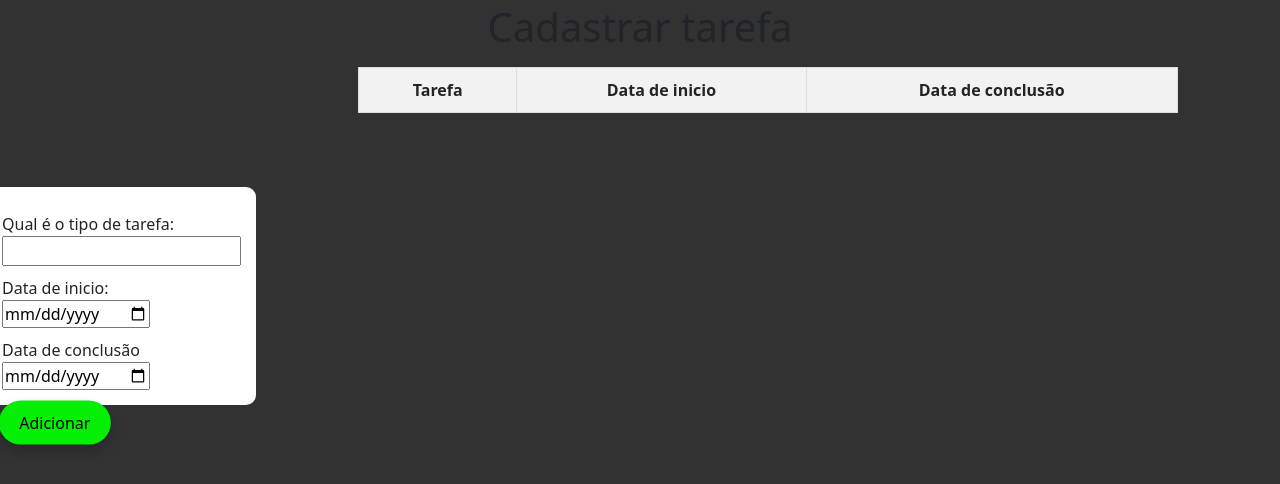
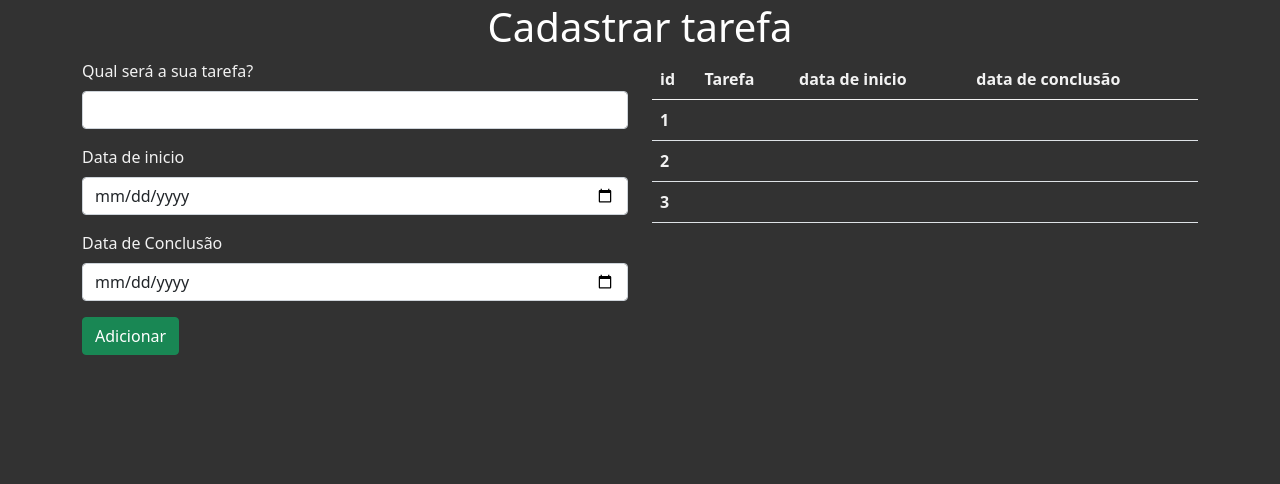
Before and after one commit to PC-Pedro/Comunicacao, a PHP site: the page made by View/cadastro/tarefa/index.php in a window 1280 px wide. Shown: the part 53-537 px from the top of the page. Run offline with PHP 8.4, Linux system fonts and the light colour scheme; the template is opened without the code that fills it, so the values that code supplies are empty; some libraries are stand-ins or nearby versions.

Commit message:
#main# Arrumando layout pagina tarefa

```diff
--- a/View/cadastro/tarefa/index.php
+++ b/View/cadastro/tarefa/index.php
@@ -1,99 +1,69 @@
-<h1>Cadastrar tarefa</h1>
-<div id="form">
-    <form id="agendaForm">
-        <label for="tipo_tarefa">Qual é o tipo de tarefa:</label>
-        <input type="text" id="tip" name="tipo" required>
-
-        <label for="data">Data de inicio:</label>
-        <input type="date" id="data" name="data" required>
-
-        <label for="date">Data de conclusão</label>
-        <input type="date" id="date" name="date" required>
-        <button type="submit" class="botão">Adicionar</button>
+<div class="row" class="mt-5">
+<h1 class="text-center">Cadastrar tarefa</h1>
+<div class="col-6" id="form">
+<form action="" method="post">
+          <div class="mb-3">
+            <label for="Tipo_tarefa" class="form-label">Qual será a sua tarefa?</label>
+            <input type="text" class="form-control" id="Tipo_tarefa">
+          </div>
+          <div class="mb-3">
+            <label for="Data_inicio" class="form-label">Data de inicio</label>
+            <input type="date" class="form-control" id="data">
+          </div>
+          <div class="mb-3">
+            <label for="Data_conclusao" class="form-label"> Data de Conclusão</label>
+            <input type="date" class="form-control" id="datacon">
+          </div>
+          <div class="col-6">
+            <button type="submit" class="btn btn-success">Adicionar</button>
+          </div>
         </form>
 </div>
-<div id="table">
-    <table>
+<div class="col-6">
+<table class="table">
   <thead>
     <tr>
-                <th>Tarefa</th>
-                <th>Data de inicio</th>
-                <th>Data de conclusão</th>
+      <th scope="col">id</th>
+      <th scope="col">Tarefa</th>
+      <th scope="col">data de inicio</th>
+      <th scope="col">data de conclusão</th>
     </tr>
   </thead>
+  <tbody>
+    <tr>
+      <th scope="row">1</th>
+      <td></td>
+      <td></td>
+      <td></td>
+    </tr>
+    <tr>
+      <th scope="row">2</th>
+      <td></td>
+      <td></td>
+      <td></td>
+    </tr>
+    <tr>
+      <th scope="row">3</th>
+      <td></td>
+      <td></td>
+      <td></td>
+    </tr>
+  </tbody>
 </table>
+</div>
 </div>
 <style>
     h1{
-        text-align: center;
+        color: white;
     }
-    table {
-        width: 80%;
-        margin: 20px auto;
-        border-collapse: collapse;
-    }
-
-    th,
-    td {
-        border: 1px solid #dddddd;
-        text-align: center;
-        padding: 10px;
-    }
-
-    th {
+    th{
+        color: #f2f2f2;
         background-color: #f2f2f2;
     }
 
-    div#form {
-        position: absolute;
-        top: 30%;
-        right: 80%;
+    form {
+        color: #f2f2f2;
     }
 
-    div#table {
 
-        position: absolute;
-        top: 10%;
-        left: 20%;
-        width: 80%;
-        margin: 20px auto;
-        border-collapse: collapse;
-
-    }
-
-    form {
-        background-color: rgb(255, 255, 255);
-        padding: 15px;
-        border-radius: 10px;
-    }
-
-    label {
-        display: block;
-        width: fit-content;
-        font-size: 1em;
-        font-weight: 100;
-        background-color: rgb(255, 255, 255);
-        padding: 20px px;
-        margin-top: 10px;
-        margin-bottom: 0px;
-        border-radius: 5px;
-    }
-
-    button {
-        padding: 10px 20px;
-        font-size: 16px;
-        background-color: rgb(5, 238, 5);
-        color: #000000;
-        border: none;
-        float: center;
-        border-radius: 30px;
-        cursor: pointer;
-        text-decoration: none;
-        box-shadow: 0 6px 12px rgba(0, 0, 0, 0.2);
-        transition: backgroud 0.3s, box-shadow 0.3s, transform 0.3s;
-        position: absolute;
-        top: 100%;
-        right: 50%;
-        transform: translate(-10%, -10%);
-    }
 </style>
```
Lines whose indentation alone changed are shown as unchanged.
